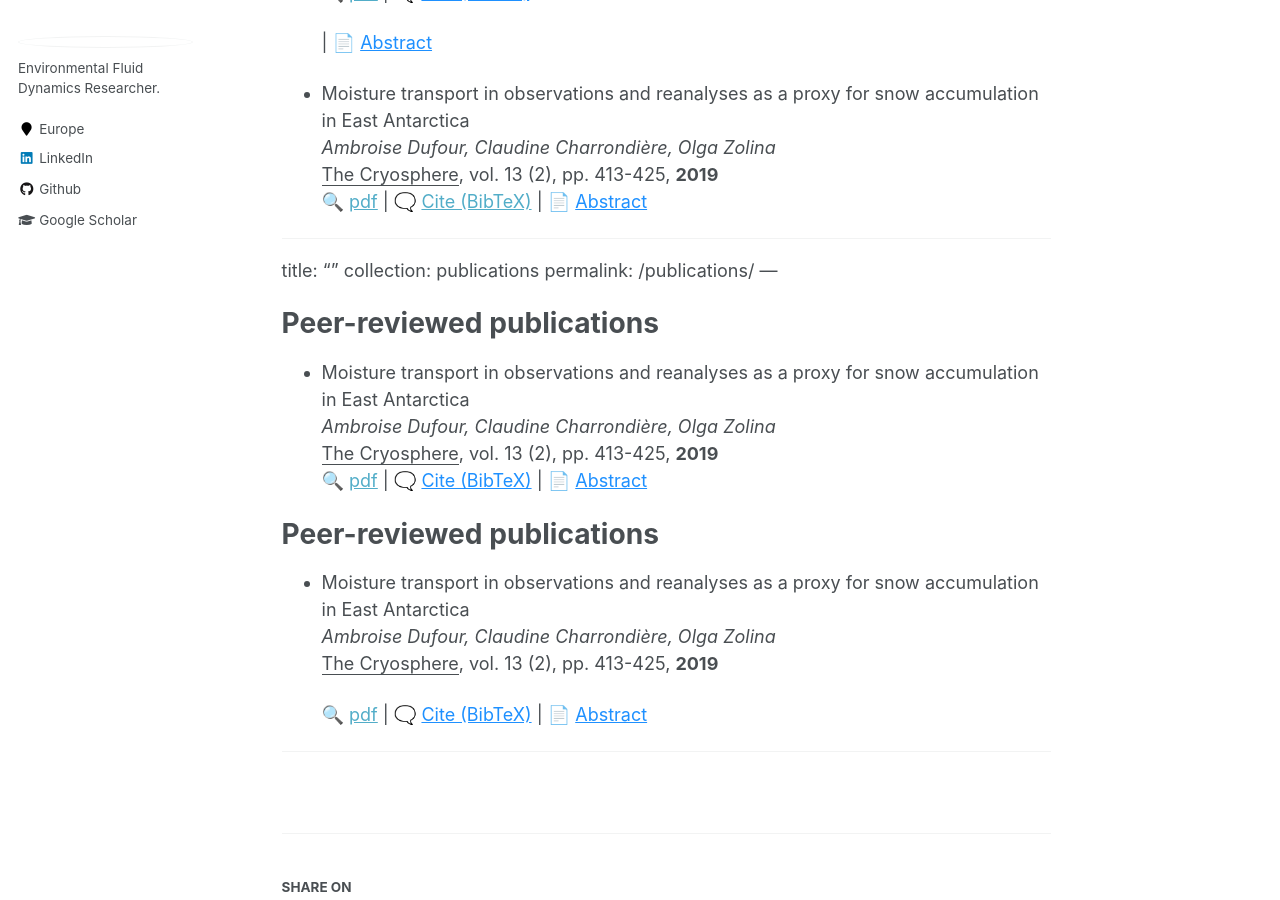
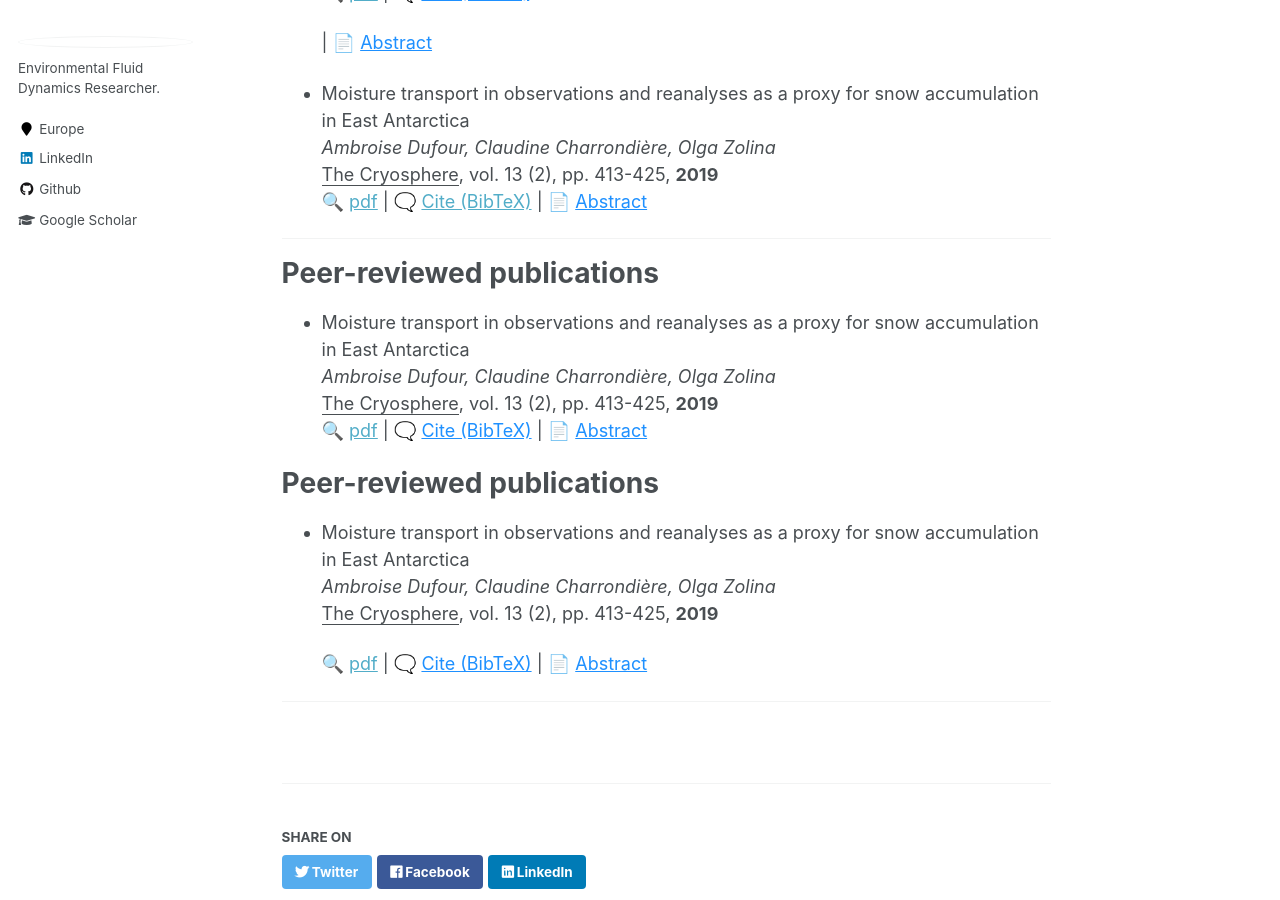
Before and after one commit to ClaudineCharrondiere/claudinecharrondiere.github.io, a Jekyll site: the page built from _publications/Publis.md, in a window 1280 px wide and 900 px high, scrolled down 313 px. Built offline with Jekyll 4.4.1, drawn with Linux system fonts in a browser that asks for light colours.

Commit message:
mise a jour

```diff
--- a/_publications/Publis.md
+++ b/_publications/Publis.md
@@ -99,13 +99,6 @@ permalink: /publications/
     }
   </style>
 
-
-
-
-  ---
-title: ""
-collection: publications
-permalink: /publications/
 ---
 # Peer-reviewed publications
 
```
